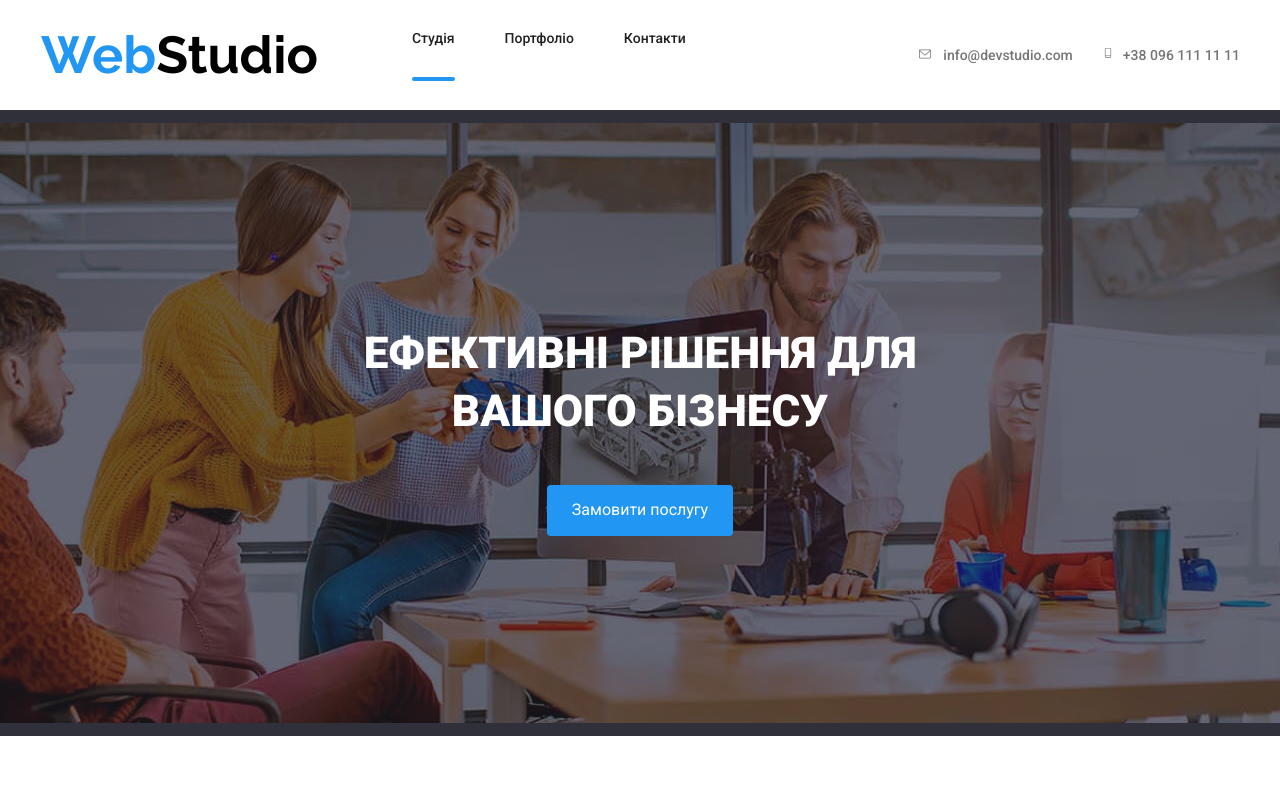
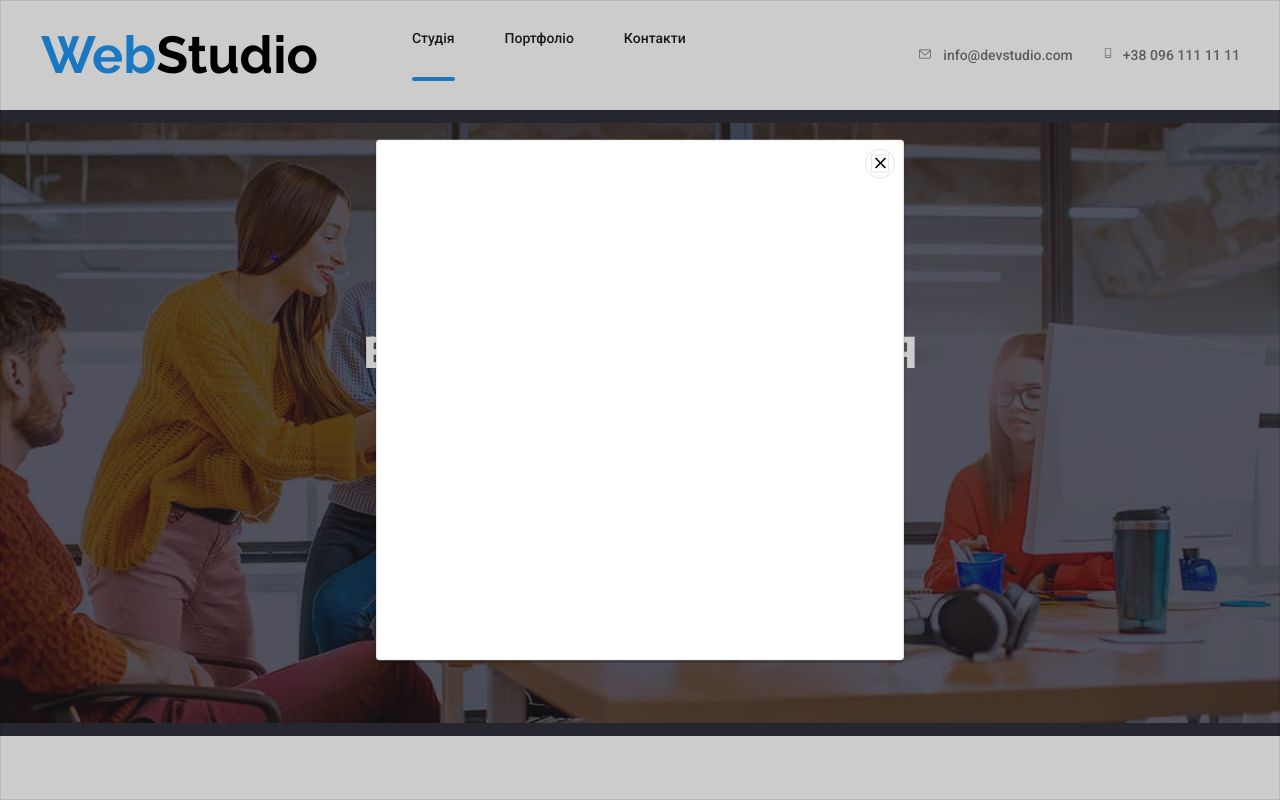
Before and after one commit to danivsvitlana97-bit/work-1, a plain HTML site: page index.html in a window 1280 px wide. Both pictures are taken after a click on the button "Замовити послугу". Shown: the top 800 px of the page. Drawn offline with nearby package versions, Linux system fonts and the light colour scheme.

Commit message:
переходи

```diff
--- a/css/styles.css
+++ b/css/styles.css
@@ -170,6 +170,52 @@ h1{
 .headline-btn:active{
     background-color: #1976D2;
     color: #FFFFFF;
+}
+
+.backdrop {
+    position: fixed;
+    top: 0;
+    left: 0;
+    border: 1px solid rgba(0, 0, 0, 0.1);
+    width: 100%;
+    height: 100%;
+    background: rgba(0, 0, 0, 0.2);
+
+}
+.backdrop.is-hidden {
+    opacity: 0;
+    pointer-events: none;
+    visibility: hidden;
+}
+
+.modal{
+    position: absolute;
+    top: 50%;
+    left: 50%;
+    transform: translate(-50%, -50%);
+    width: 528px;
+    height: 521px;
+    border-radius: 4px;
+    border: 1px solid rgba(0, 0, 0, 0.1);
+    box-shadow: 0 2px 1px 0 rgba(0, 0, 0, 0.2), 0 1px 1px 0 rgba(0, 0, 0, 0.14), 0 1px 3px 0 rgba(0, 0, 0, 0.12);
+    background: #fff;
+}
+.close-btn{
+    position: absolute;
+    top: 8px;
+    right: 8px;
+    display: flex;
+    align-items: center;
+    justify-content: center;
+    border-radius: 100%;
+
+    width: 30px;
+    height: 30px;
+    background: #ffffff;
+    border: 1px solid rgba(0, 0, 0, 0.1);
+    border-radius: 50%;
+    cursor: pointer;
+    transition: fill 250ms cubic-bezier(0.4, 0, 0.2, 1);
 }
 
 .btn {
--- a/index.html
+++ b/index.html
@@ -48,7 +48,14 @@
 <main>
 <section class="hero">
     <h2 class="headline">ЕФЕКТИВНІ РІШЕННЯ ДЛЯ ВАШОГО БІЗНЕСУ</h2>
-    <button type= "button" class="headline-btn">Замовити послугу</button>
+    <button type= "button"data-modal-open class="headline-btn">Замовити послугу</button>
+    <div data-modal class="backdrop is-hidden">
+        <div  class="modal">
+            <button data-modal-close class="close-btn">
+            <img src="./image/close.svg" alt="закрити" width="30" height="30">
+            </button>
+        </div>
+    </div>
 </section>
 <div class="container hero-list">
   <section class="list1">
@@ -324,5 +331,6 @@
     </div>
   </div>
 </footer>
+<script src="./js/modal.js"></script>
 </body>
 </html>
--- /dev/null
+++ b/js/modal.js
@@ -0,0 +1,14 @@
+(() => {
+  const refs = {
+    openModalBtn: document.querySelector("[data-modal-open]"),
+    closeModalBtn: document.querySelector("[data-modal-close]"),
+    modal: document.querySelector("[data-modal]"),
+  };
+
+  refs.openModalBtn.addEventListener("click", toggleModal);
+  refs.closeModalBtn.addEventListener("click", toggleModal);
+
+  function toggleModal() {
+    refs.modal.classList.toggle("is-hidden");
+  }
+})();
```
Also changed, not shown: image/close.svg (added).
